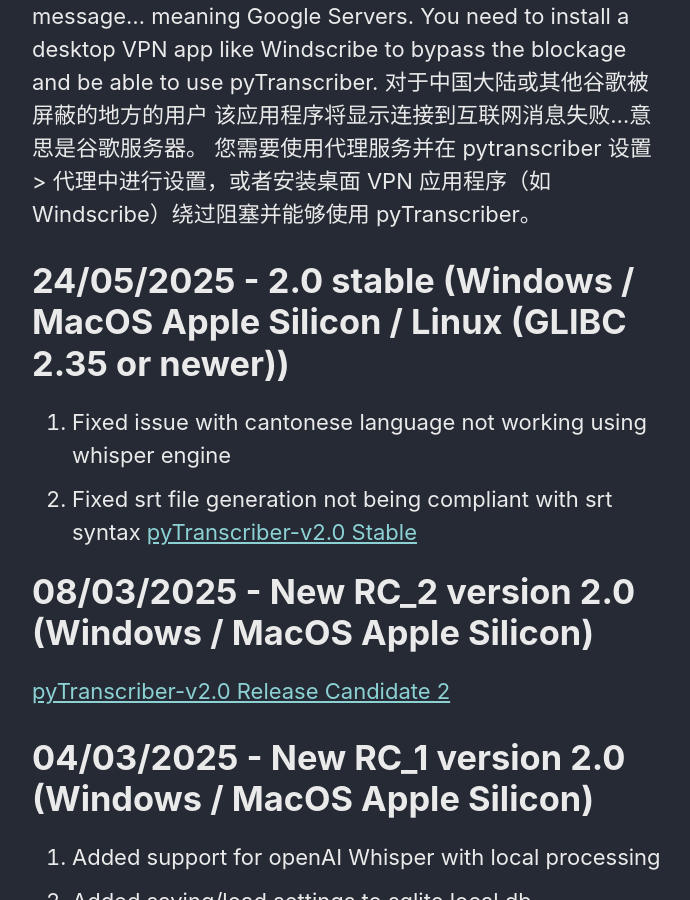
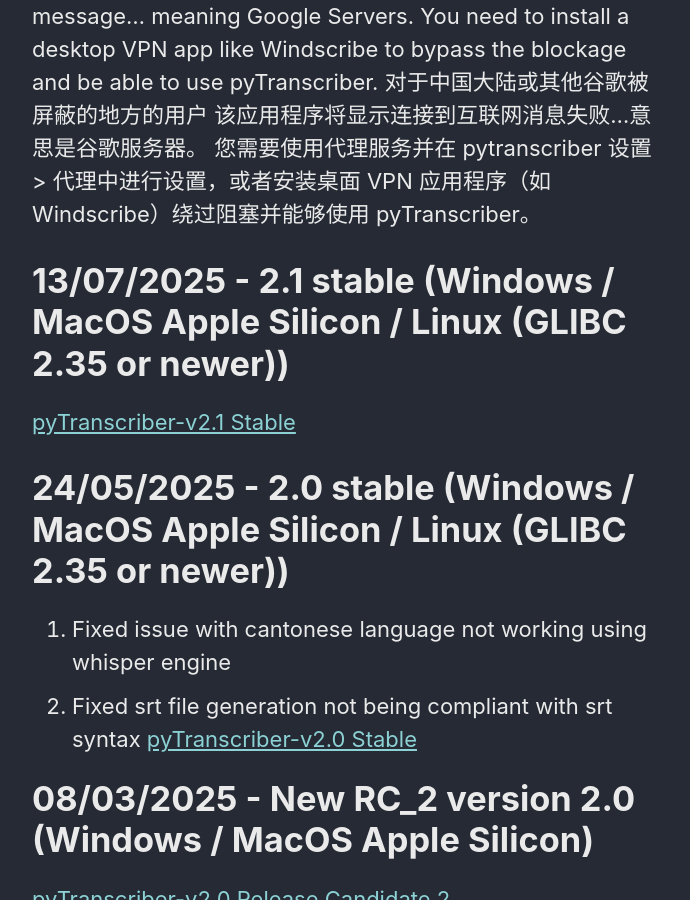
Before and after one commit to pyTranscriber/pyTranscriber.github.io, a Jekyll site: the page built from _pages/download.md, in a window 1280 px wide and 900 px high, scrolled down 903 px. Shown: the whole window, without its empty margins (290-980 px from the left). Built offline with Jekyll 4.4.1, drawn with Linux system fonts in a browser that asks for light colours; cached includes are drawn as plain includes.

Commit message:
v2.1 release link

```diff
--- a/_pages/download.md
+++ b/_pages/download.md
@@ -21,6 +21,9 @@
 对于中国大陆或其他谷歌被屏蔽的地方的用户
 该应用程序将显示连接到互联网消息失败...意思是谷歌服务器。
 您需要使用代理服务并在 pytranscriber 设置 > 代理中进行设置，或者安装桌面 VPN 应用程序（如 Windscribe）绕过阻塞并能够使用 pyTranscriber。
+
+# 13/07/2025 - 2.1 stable (Windows / MacOS Apple Silicon / Linux (GLIBC 2.35 or newer))
+<a href="https://github.com/raryelcostasouza/pyTranscriber/releases/tag/v2.1-stable">pyTranscriber-v2.1 Stable</a>
 
 # 24/05/2025 - 2.0 stable (Windows / MacOS Apple Silicon / Linux (GLIBC 2.35 or newer))
 1. Fixed issue with cantonese language not working using whisper engine
```
